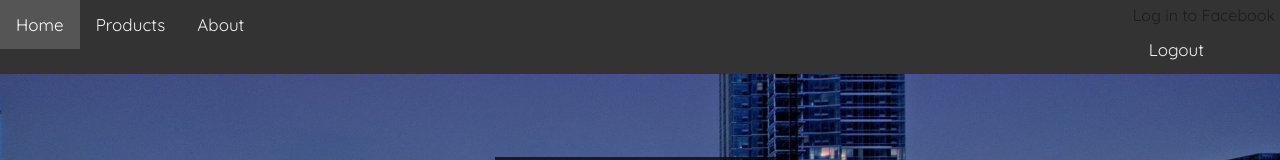
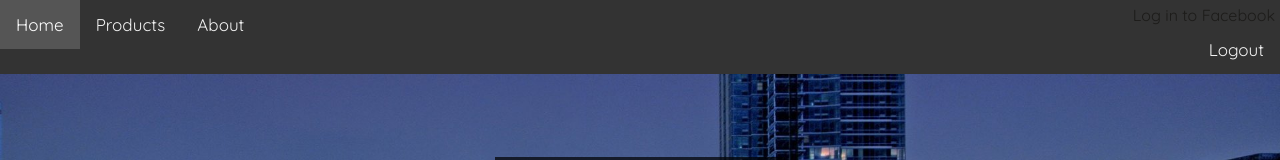
Before and after one commit to rickyindrag2/facebook-api-ricky, a plain HTML site: page index.html in a window 1280 px wide. Shown: the top 160 px of the page. Drawn offline with nearby package versions, Linux system fonts and the light colour scheme.

Commit message:
Update index.html

```diff
--- a/index.html
+++ b/index.html
@@ -48,7 +48,7 @@
               </div>
             </div>
 
-            <a id="logout" href="#" onclick="logout()">Logout</a>
+            <a id="logout" href="#" style="float: right" onclick="logout()">Logout</a>
           </div>
         </div>
       </nav>
```
